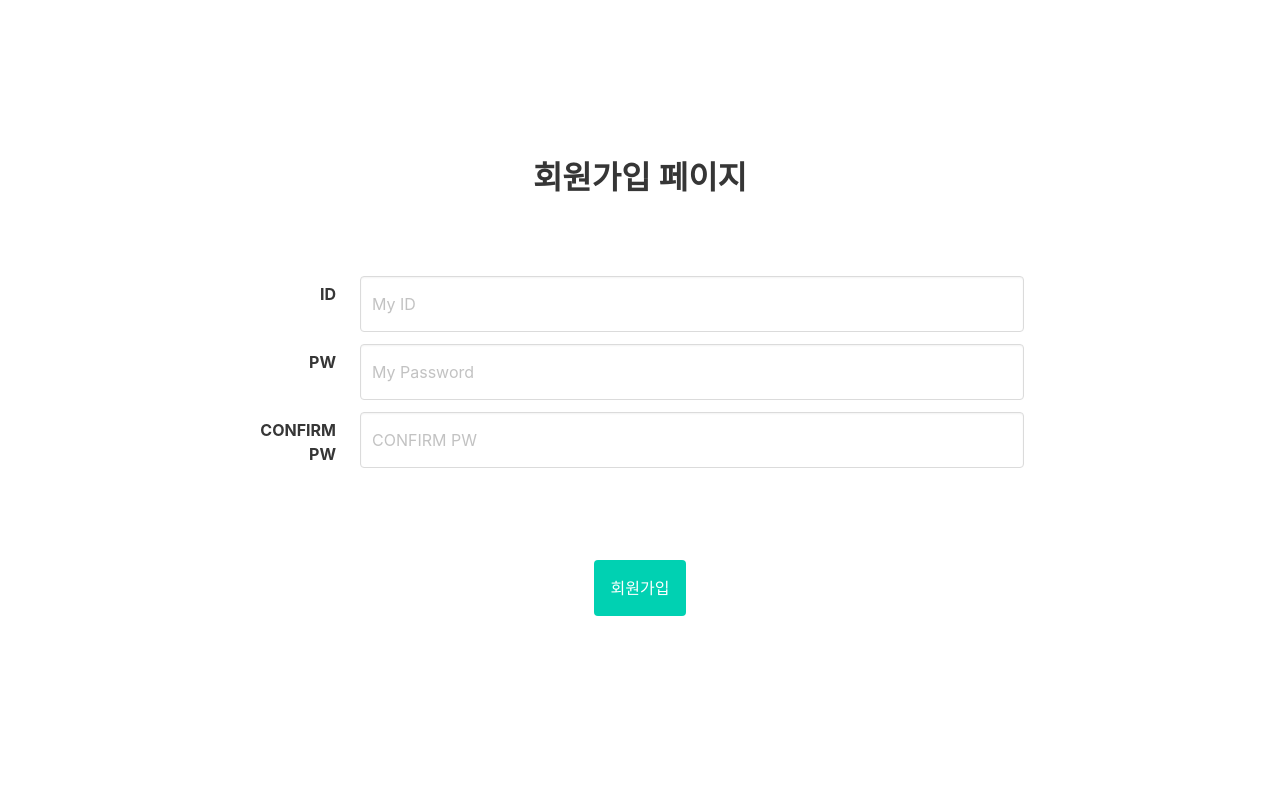
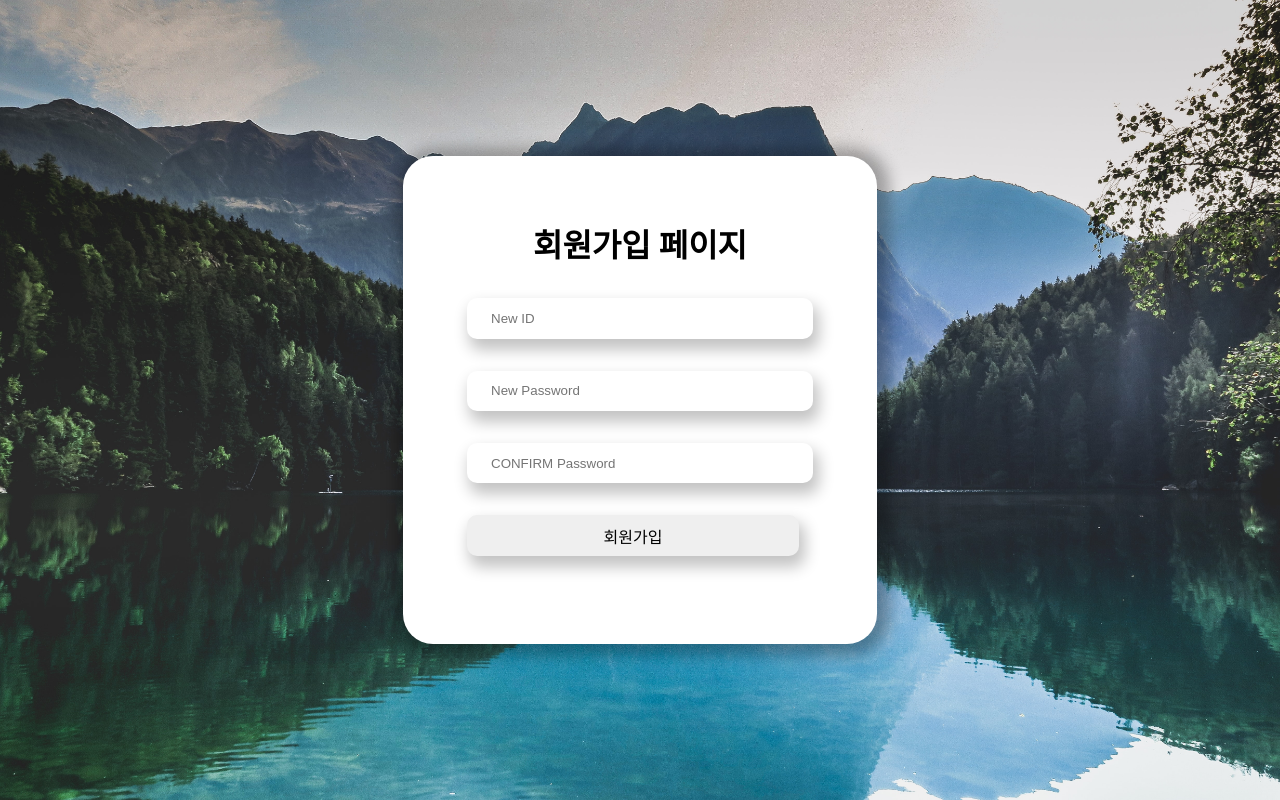
Before and after one commit to travel-review/99-travel, a Flask app: page /signup in a window 1280 px wide. Run offline with Flask 2, Linux system fonts and the light colour scheme; some libraries are stand-ins or nearby versions.

Commit message:
Update HTML, Styles + Heart Toggle ( Landing-page, Detail-page, Login-page, Signup-page )

```diff
--- a/static/style.css
+++ b/static/style.css
@@ -258,7 +309,7 @@ select:hover {
 }
 
 /* ---- login ----- */
-.login-page {
+.sign-page {
     display: flex;
     justify-content: center;
     align-items: center;
@@ -269,40 +320,55 @@ select:hover {
     background-size: cover;
 }
 
-.login-page h1 {
-    margin-bottom: 2em;
+.sign-page h1 {
+    margin-bottom: 2rem;
 }
 
-.login-page input {
+.login-group .box-btn {
+    background-color: #fff;
+}
+
+.sign-input {
     width: 25vw;
     height: 3vw;
-    margin-bottom: 1em;
     border: none;
     -webkit-box-shadow: 4px 9px 15px 2px rgba(0,0,0,0.24);
     box-shadow: 4px 9px 15px 2px rgba(0,0,0,0.24);
     border-radius: 10px;
-    padding-left: 0.4em;
+    padding-left: 1.5rem;
+    margin-bottom: 2rem;
 }
 
-.login-page label {
-    display: block;
-    width: 2em;
-    margin-bottom: 0.5em;
+.box-btn {
+    display: flex;
+    justify-content: center;
+    align-items: center;
+    width: 25vw;
+    height: 3vw;
+    border: none;
+    -webkit-box-shadow: 4px 9px 15px 2px rgba(0,0,0,0.24);
+    box-shadow: 4px 9px 15px 2px rgba(0,0,0,0.24);
+    border-radius: 10px;
+    font-size: 1rem;
+    margin-bottom: 1.5rem;
+    transition: background-color ease-in-out 150ms;
 }
 
-.login-page .submitBtn {
-    margin-top: 1em;
-    transition: background-color ease-in-out 200ms;
-    color: color ease-in-out 150ms;
-    font-size: 1em;
-}
-
-.login-page .submitBtn:hover {
+.box-btn:hover {
     background-color: #42cef5;
     color: #fff;
 }
 
-.login-page .travel-group {
+.login-page .box-btn a {
+    display: flex;
+    justify-content: center;
+    align-items: center;
+    width: 100%;
+    height: 100%;
+    text-align: center;
+}
+
+.travel-group {
     background-color: #fff;
     padding: 4em;
     border-radius: 30px;
--- a/templates/base.html
+++ b/templates/base.html
@@ -75,13 +75,13 @@
     <div class="container">
         <div class="row">
             <div class="col-8">
-                <img src="" alt="logo-img">
+                <a href="landing" class="header-logo"><img src="" alt="logo-img"></a>
             </div>
             <div class="col-2">
-                <a href="#" class="header-nav">리뷰 쓰기</a>
+                <a href="/upload" class="header-nav">여행지 등록</a>
             </div>
             <div class="col-2">
-                <a href="#" class="header-nav">로그인</a>
+                <button onclick="sign_out()">로그아웃</button>
             </div>
         </div>
     </div>
--- a/templates/signup.html
+++ b/templates/signup.html
@@ -8,7 +8,6 @@
         <link rel="preconnect" href="https://fonts.googleapis.com">
 		<link rel="preconnect" href="https://fonts.gstatic.com" crossorigin>
 		<link href="https://fonts.googleapis.com/css2?family=Nanum+Gothic:wght@400;700;800&display=swap" rel="stylesheet">
-        <link rel="stylesheet" href="https://cdn.jsdelivr.net/npm/bulma@0.9.1/css/bulma.min.css">
         <script src="https://ajax.googleapis.com/ajax/libs/jquery/3.4.1/jquery.min.js"></script>
         <script src="https://cdnjs.cloudflare.com/ajax/libs/jquery-cookie/1.4.1/jquery.cookie.js"></script>
         <link rel="stylesheet" href="../static/style.css">
@@ -32,6 +31,7 @@
                         } else {
                             alert(response['msg'])
                         }
+                        window.location.href = '/login'
                     }
                 })
             }
@@ -39,48 +39,20 @@
         </script>
     </head>
     <body>
-        <div class="login-section has-text-centered">
-            <h1 class="title">회원가입 페이지</h1>
-            <div class="container" style="width:60%">
-                <div class="field is-horizontal">
-                    <div class="field-label is-normal">
-                        <label class="label" for="userid">ID</label>
-                    </div>
-                    <div class="field-body">
-                        <div class="field">
-                            <div class="control">
-                                <input type="text" class="input" id="userid" aria-describedby="emailHelp"
-                                        placeholder="My ID">
-                            </div>
-                        </div>
-                    </div>
+        <main class="sign-page">
+            <div class="container">
+            <div class="row travel-group">
+                <div class="col-12">
+                    <h1>회원가입 페이지</h1>
                 </div>
-                <div class="field is-horizontal">
-                    <div class="field-label is-normal">
-                        <label class="label" for="userpw">PW</label>
-                    </div>
-                    <div class="field-body">
-                        <div class="field">
-                            <div class="control">
-                                <input type="password" class="input" id="userpw" placeholder="My Password">
-                            </div>
-                        </div>
-                    </div>
+                <div class="col-12 sign-up-group">
+                    <input type="text" id="userid" placeholder="New ID" class="sign-input"><br>
+                    <input type="password" id="userpw" placeholder="New Password" class="sign-input"><br>
+                    <input type="text" id="confirmpw" placeholder="CONFIRM Password" class="sign-input"><br>
+                    <button onclick="register()" class="box-btn">회원가입</button>
                 </div>
-                <div class="field is-horizontal">
-                    <div class="field-label is-normal">
-                        <label class="label" for="usernick">CONFIRM PW</label>
-                    </div>
-                    <div class="field-body">
-                        <div class="field">
-                            <div class="control">
-                                <input type="text" class="input" id="confirmpw" placeholder="CONFIRM PW">
-                            </div>
-                        </div>
-                    </div>
-                </div>
-                <button class="button is-primary" onclick="register()">회원가입</button>
             </div>
         </div>
+        </main>
     </body>
 </html>
```
Also changed, not shown: other parts of static/style.css (+61 -3 lines), static/default.css (+9 -0 lines), templates/detail.html (+13 -1 lines), templates/landing.html (+21 -0 lines), templates/login.html (+10 -7 lines).
